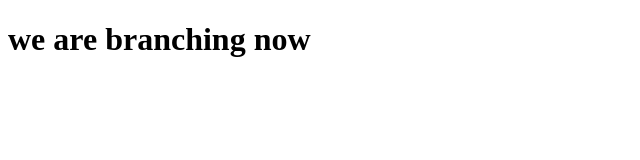
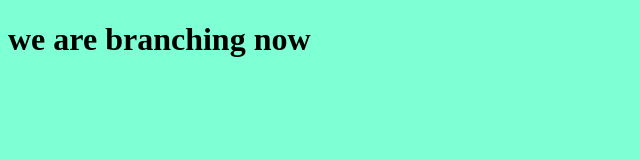
Before and after one commit to JairoCalderon/git-branching-practice, a plain HTML site: page index.html in a window 1280 px wide. Shown: the whole page, without its empty margins (0-640 px from the left). Drawn offline with Linux system fonts and the light colour scheme.

Commit message:
added background color

```diff
--- a/index.html
+++ b/index.html
@@ -5,6 +5,7 @@
   <meta charset="UTF-8">
   <meta name="viewport" content="width=device-width, initial-scale=1.0">
   <meta http-equiv="X-UA-Compatible" content="ie=edge">
+  <link rel="stylesheet" href="./styles/styles.css">
   <title>Git branching lesson on test</title>
 </head>
 
--- /dev/null
+++ b/styles/styles.css
@@ -0,0 +1,3 @@
+body{
+    background-color: aquamarine;
+}
```
